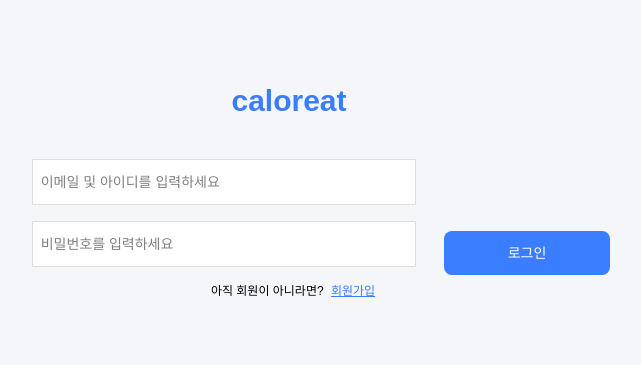
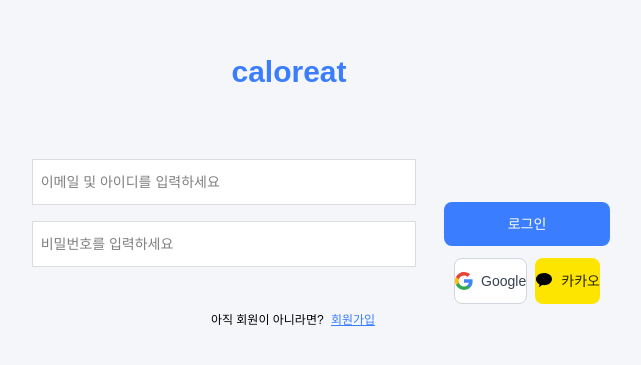
Before and after one commit to Team-AIvocado/caloreat-frontend, a React (Vite) app: page / in a window 1280 px wide. Shown: the part 209-574 px from the top of the page, without its empty margins (351-992 px from the left). Built offline with nearby package versions, Linux system fonts and the light colour scheme; no server answers; a web font is replaced by a local one.

Commit message:
소셜로그인 버튼 추가

```diff
--- a/src/pages/LoginPage/layout/OnLogin.jsx
+++ b/src/pages/LoginPage/layout/OnLogin.jsx
@@ -1,4 +1,5 @@
 import { errorInput } from "../../../utils/styles";
+import { api } from "../../../api/axios";
 
 export const OnLogin = ({
   error,
@@ -13,6 +14,24 @@ export const OnLogin = ({
   const handleKeyPress = (e) => {
     if (e.key === "Enter") {
       onMain();
+    }
+  };
+
+  const handleGoogleLogin = async () => {
+    try {
+      const response = await api.get("/auth/google/login");
+      window.location.href = response.data.url;
+    } catch (e) {
+      console.error("Google 로그인 실패", e);
+    }
+  };
+
+  const handleKakaoLogin = async () => {
+    try {
+      const response = await api.get("/auth/kakao/login");
+      window.location.href = response.data.url;
+    } catch (e) {
+      console.error("Kakao 로그인 실패", e);
     }
   };
 
@@ -42,13 +61,36 @@ export const OnLogin = ({
             onKeyDown={handleKeyPress}
           />
         </div>
-        <div className="w-full md:w-auto flex justify-center">
+        <div className="w-full md:w-auto flex flex-col items-center">
           <button
             className="bg-main_color text-white rounded-lg md:ml-7 px-16 py-3 mt-4 md:mt-20 text-sm cursor-pointer w-72 md:w-auto whitespace-nowrap"
             onClick={onMain}
           >
             로그인
           </button>
+          <div className="flex gap-2 mt-3 w-72 md:w-auto md:ml-7">
+            <button
+              className="bg-white text-gray-700 border border-gray-300 rounded-lg py-3 text-sm cursor-pointer flex-1 whitespace-nowrap flex items-center justify-center gap-2 hover:bg-gray-50"
+              onClick={handleGoogleLogin}
+            >
+              <svg width="18" height="18" viewBox="0 0 18 18" xmlns="http://www.w3.org/2000/svg">
+                <path fill="#4285F4" d="M17.64 9.2c0-.637-.057-1.251-.164-1.84H9v3.481h4.844c-.209 1.125-.843 2.078-1.796 2.717v2.258h2.908c1.702-1.567 2.684-3.874 2.684-6.615z"/>
+                <path fill="#34A853" d="M9 18c2.43 0 4.467-.806 5.956-2.18l-2.908-2.259c-.806.54-1.837.86-3.048.86-2.344 0-4.328-1.584-5.036-3.711H.957v2.332C2.438 15.983 5.482 18 9 18z"/>
+                <path fill="#FBBC05" d="M3.964 10.71c-.18-.54-.282-1.117-.282-1.71s.102-1.17.282-1.71V4.958H.957C.347 6.173 0 7.548 0 9s.348 2.827.957 4.042l3.007-2.332z"/>
+                <path fill="#EA4335" d="M9 3.58c1.321 0 2.508.454 3.44 1.345l2.582-2.58C13.463.891 11.426 0 9 0 5.482 0 2.438 2.017.957 4.958L3.964 7.29C4.672 5.163 6.656 3.58 9 3.58z"/>
+              </svg>
+              Google
+            </button>
+            <button
+              className="bg-[#FEE500] text-[#000000D9] rounded-lg py-3 text-sm cursor-pointer flex-1 whitespace-nowrap flex items-center justify-center gap-2 hover:bg-[#F5DC00]"
+              onClick={handleKakaoLogin}
+            >
+              <svg width="18" height="18" viewBox="0 0 18 18" xmlns="http://www.w3.org/2000/svg">
+                <path fill="#000000" d="M9 1C4.58 1 1 3.79 1 7.21c0 2.17 1.45 4.08 3.64 5.18-.16.58-.58 2.1-.67 2.43-.1.41.15.4.32.29.13-.09 2.09-1.42 2.94-2 .58.09 1.17.13 1.77.13 4.42 0 8-2.79 8-6.24S13.42 1 9 1z"/>
+              </svg>
+              카카오
+            </button>
+          </div>
         </div>
       </div>
 
```
